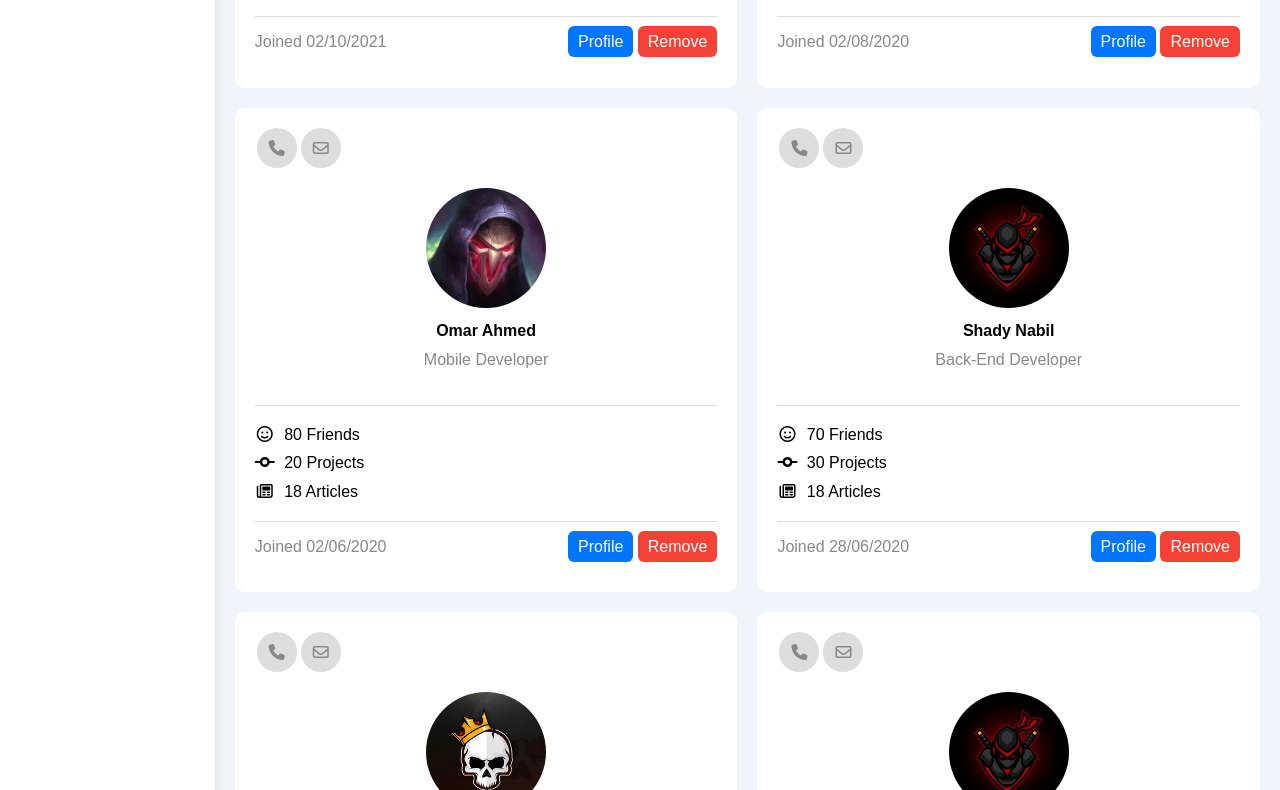
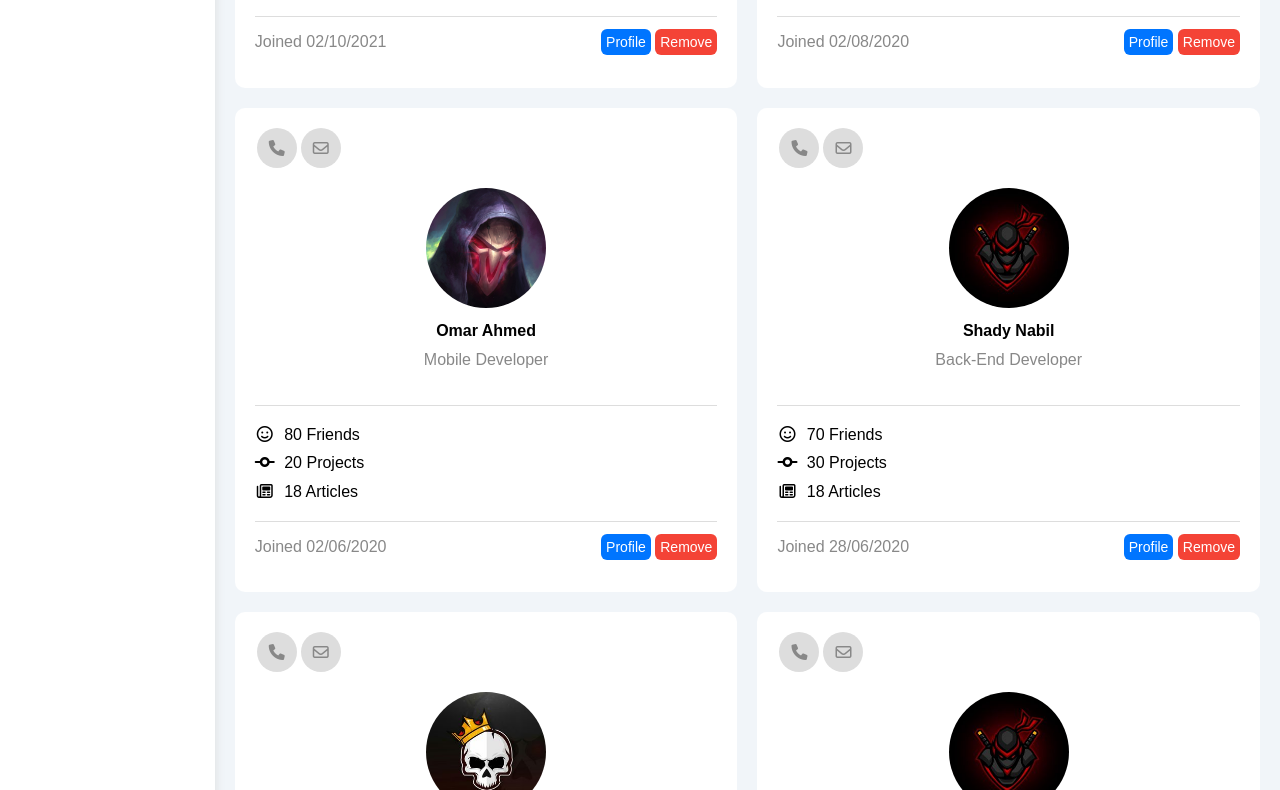
Before and after one commit to Mahmoud-Yousef-Naeim/Dashboard, a plain HTML site: page friends.html in a window 1280 px wide. Shown: the part 607-1397 px from the top of the page. Drawn offline with nearby package versions, Linux system fonts and the light colour scheme.

Commit message:
Dashboard

```diff
--- a/css/master.css
+++ b/css/master.css
@@ -875,6 +875,11 @@ align-items: center;
     font-size: 45px;
     opacity: .2;
 }
+.Friends .finally div a{
+    padding: 5px;
+    border-radius: 6px;
+    font-size: 14px;
+}
 /* end friends */
 
 /* start files */
--- a/friends.html
+++ b/friends.html
@@ -121,11 +121,11 @@
                             </div>
                             <span class="vip fw-bold c-orange">VIP</span>
                         </div>
-                        <div class="finally flex-between">
+                        <div class="finally flex-between ">
                             <p class="c-grey">Joined 02/10/2021</p>
                             <div>
-                                <a class="btn-shape bg-blue c-white" href="profile.html">Profile</a>
-                                <a class="btn-shape bg-red c-white" href="#">Remove</a>
+                                <a class="bg-blue c-white" href="profile.html">Profile</a>
+                                <a class="bg-red c-white" href="#">Remove</a>
                             </div>
                         </div>
                     </div>
```
